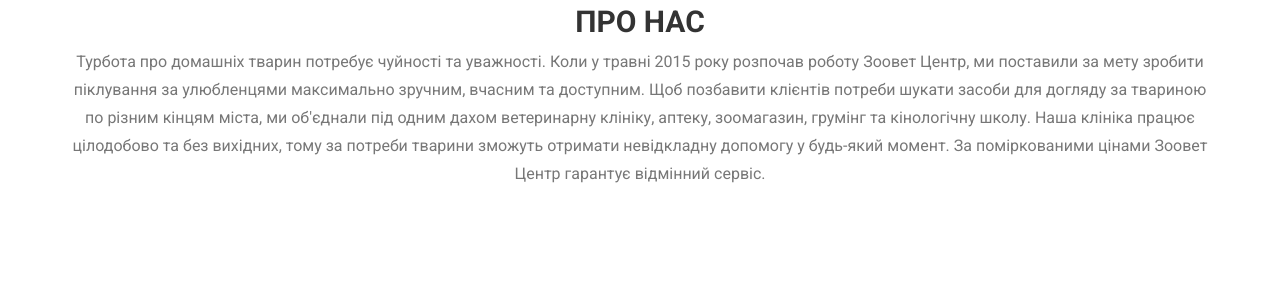
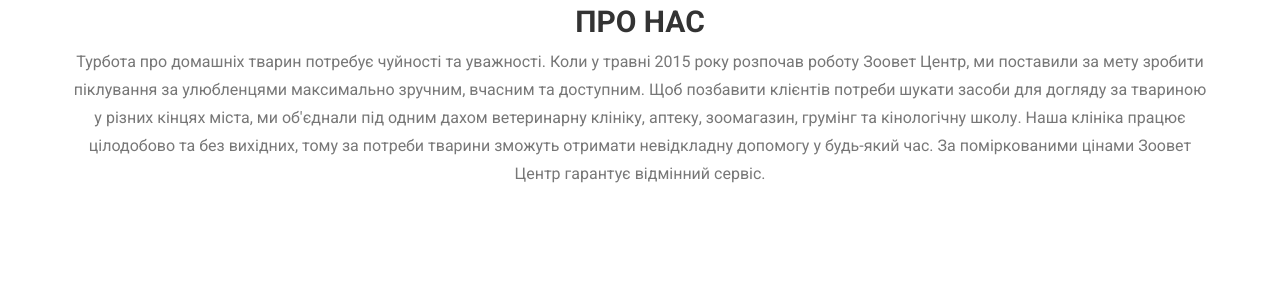
Before and after one commit to biletboh/vetcenterapp, a Flask app: page / in a window 1280 px wide. Shown: the part 909-1209 px from the top of the page. Run offline with Flask 2, Linux system fonts and the light colour scheme; some libraries are stand-ins or nearby versions.

Commit message:
minor description fix

```diff
--- a/templates/index.html
+++ b/templates/index.html
@@ -93,7 +93,7 @@
         <div class="row">
         <div class="col-lg-12 text-center">
           <h2>Про нас</h2>
-          <p class="text-muted">Турбота про домашніх тварин потребує чуйності та уважності. Коли у травні 2015 року розпочав роботу Зоовет Центр, ми поставили за мету зробити піклування за улюбленцями максимально зручним, вчасним та доступним. Щоб позбавити клієнтів потреби шукати засоби для догляду за твариною по різним кінцям міста, ми об'єднали під одним дахом ветеринарну клініку, аптеку, зоомагазин, грумінг та кінологічну школу. Наша клініка працює цілодобово та без вихідних, тому за потреби тварини зможуть отримати невідкладну допомогу у будь-який момент. За поміркованими цінами Зоовет Центр гарантує відмінний сервіс.</p>
+          <p class="text-muted">Турбота про домашніх тварин потребує чуйності та уважності. Коли у травні 2015 року розпочав роботу Зоовет Центр, ми поставили за мету зробити піклування за улюбленцями максимально зручним, вчасним та доступним. Щоб позбавити клієнтів потреби шукати засоби для догляду за твариною у різних кінцях міста, ми об'єднали під одним дахом ветеринарну клініку, аптеку, зоомагазин, грумінг та кінологічну школу. Наша клініка працює цілодобово та без вихідних, тому за потреби тварини зможуть отримати невідкладну допомогу у будь-який час. За поміркованими цінами Зоовет Центр гарантує відмінний сервіс.</p>
         </div>
       </div>
     </div>
@@ -394,7 +394,7 @@
                         <div class="modal-body">
                             <h2>Кінологічні послуги</h2>
                             <img class="img-responsive img-centered" src="{{url_for('static', filename='img/portfolio/kinolog.jpg')}}" alt="kinolog">
-                            <p class="text-muted">Якщо ви мрієте про слухняну та вчену собаку, не проґавте шанс скористатися послугами наших кінологів. Ми працюємо з усіма породами собак. Тривалість курсу тренувань визначається індивідуально, адже собаки мають різний характер і потребують індивідуального підходу. Кінолог займається з вихованцем самостійно або проводить тренування разом з хазяїном. Ми рекомендуємо починати дресирувати цуценят віком від 3-х місяців, але готові взяти на навічання і дорослу собаку. Судячи з численних позитивних відгуків, після курсу наші клієнти залишаються задоволеними поведінкою та новими навичками своїх чотириногих друзів.</p>
+                            <p class="text-muted">Якщо ви мрієте про слухняну та вчену собаку, не проґавте шанс скористатися послугами наших кінологів. Ми працюємо з усіма породами собак. Тривалість курсу тренувань визначається індивідуально, адже собаки мають різний характер і потребують індивідуального підходу. Кінолог займається з вихованцем самостійно або проводить тренування разом з хазяїном. Ми рекомендуємо починати дресирувати цуценят віком від 3-х місяців, але готові взяти на навчання і дорослу собаку. Судячи з численних позитивних відгуків, після курсу наші клієнти залишаються задоволеними поведінкою та новими навичками своїх чотириногих друзів.</p>
                             <button type="button" class="btn btn-primary" data-dismiss="modal"><i class="fa fa-times"></i> Закрити</button>
                         </div>
                     </div>
```
